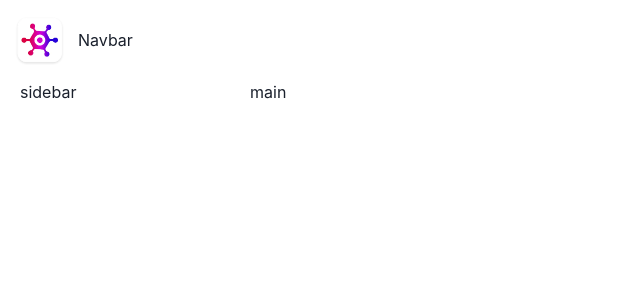
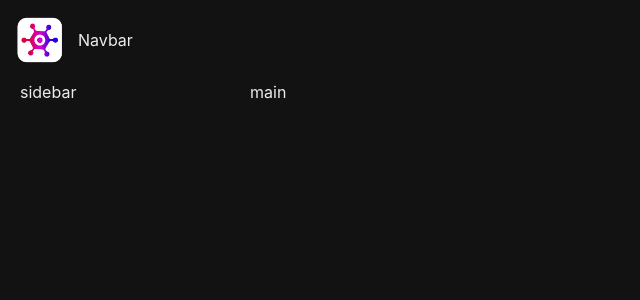
Before and after one commit to mahfuj890/game-hub-react-chakra, a React (Vite) app: page / in a window 1280 px wide. Shown: the top 300 px of the page, without its empty margins (0-640 px from the left). Built offline with nearby package versions, Linux system fonts and the light colour scheme.

Commit message:
build dark mood

```diff
--- /dev/null
+++ b/src/Theme/theme.ts
@@ -0,0 +1,25 @@
+import { extendTheme, ThemeConfig } from "@chakra-ui/react";
+
+const config: ThemeConfig = {
+  initialColorMode: 'dark'
+};
+
+const theme = extendTheme({
+  config,
+  colors: {
+    gray: {
+      50: '#f9f9f9',
+      100: '#ededed',
+      200: '#d3d3d3',
+      300: '#b3b3b3',
+      400: '#a0a0a0',
+      500: '#898989',
+      600: '#6c6c6c',
+      700: '#202020',
+      800: '#121212',
+      900: '#111'
+    }
+  }
+ });
+
+export default theme;
--- a/src/main.tsx
+++ b/src/main.tsx
@@ -2,12 +2,13 @@
 import ReactDOM from 'react-dom/client'
 import App from './App.tsx'
 import './index.css'
-import { ChakraProvider } from '@chakra-ui/react'
+import { ChakraProvider,ColorModeScript} from '@chakra-ui/react'
+import theme from './Theme/Theme.ts'
 
 ReactDOM.createRoot(document.getElementById('root') as HTMLElement).render(
   <React.StrictMode>
-    <ChakraProvider>
-
+    <ChakraProvider theme={theme}>
+    <ColorModeScript initialColorMode={theme.config.initialColorMode}/>
     <App />
     </ChakraProvider>
   </React.StrictMode>,
```
